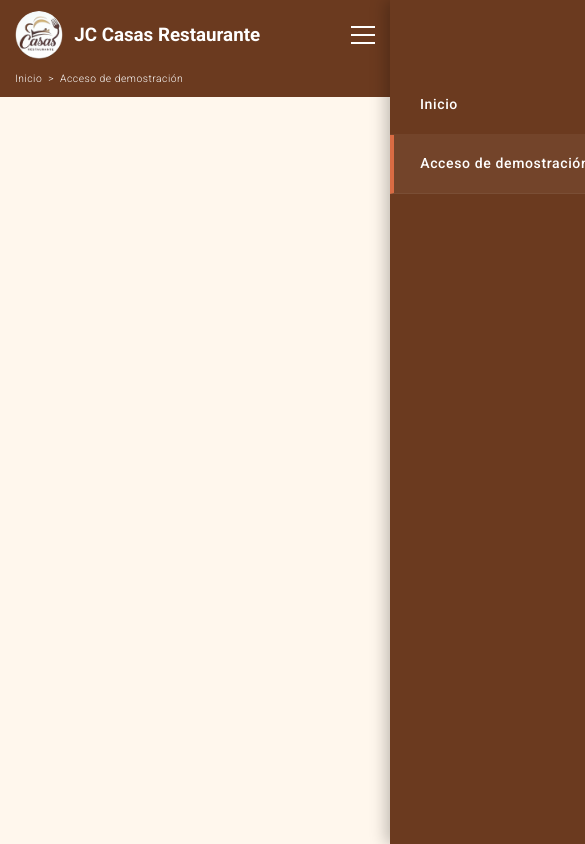
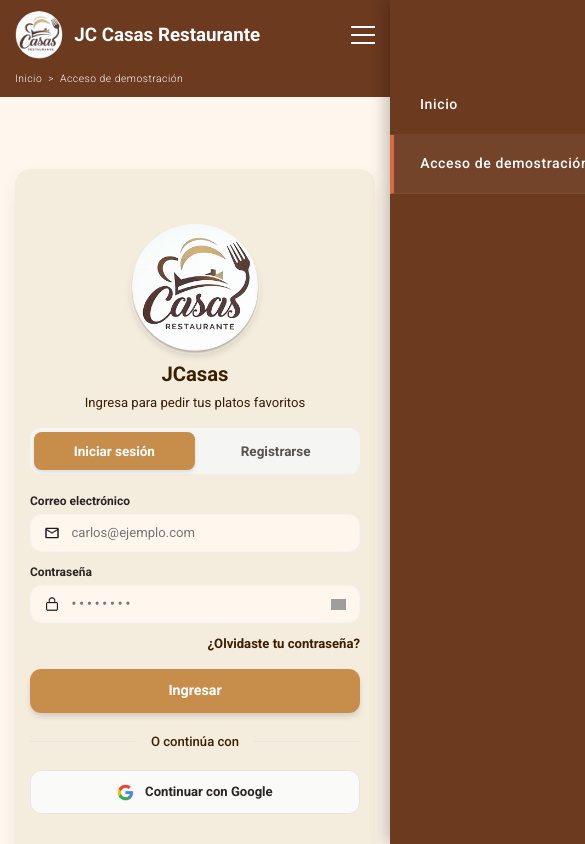
Before and after one commit to drecm0nd-png/frontend_JC_casas, a React (Vite) app: page /login in a window 390 px wide. Shown: the top 844 px of the page, 585 px wide, since content can reach past the window. Built offline with nearby package versions, Linux system fonts and the light colour scheme; grey boxes are pictures that could not be loaded.

Commit message:
añadiendo el recuperar contraseña

```diff
--- a/src/Pages/Login/Login.css
+++ b/src/Pages/Login/Login.css
@@ -1,30 +1,31 @@
 @import "../../Styles/Variables.css";
 
-/* ==========================================
-   Estructura Principal y Layout (Medidas idénticas a SignUp)
-   ========================================== */
+/* Contenedor Principal: se adapta al ancho de la pantalla */
 .login-container {
-  height: 1200px;
-  width: 2400px;
+  min-height: 100vh;
+  width: 100%;
   display: flex;
   align-items: center;
   justify-content: center;
   background-color: #fff7ed;
-   margin-left: 0;
+  margin-left: 0;
   margin-right: 0;
+  padding: 1rem;
   box-sizing: border-box;
 }
 
+/* Tarjeta: fluida en móvil y con ancho máximo de 1500px en escritorio */
 .login-card {
   display: flex;
-  width: 1500px; /* Mismo ancho exacto que Login */
-  height: 1680px; /* Misma altura exacta que Login */
-  max-height: 90vh;
+  width: 100%;
+  max-width: 1500px;
+  min-height: 700px;
   background-color: var(--Backgrounds, #F4ECDD);
   border-radius: 1rem;
   box-shadow: 0 10px 25px -5px rgba(0, 0, 0, 0.1);
   overflow: hidden;
 }
+
 /* Lado Izquierdo: Formulario */
 .login-form-section {
   flex: 1;
@@ -34,17 +35,18 @@
   align-items: center;
   padding: 2rem;
   background-color: #F4ECDD;
+  width: 100%;
 }
 
 .form-wrapper {
   width: 100%;
-  max-width: 480px; /* Ancho máximo de campos igual al de Registro */
+  max-width: 480px;
   display: flex;
   flex-direction: column;
   gap: 0.75rem;
 }
 
-/* Lado Derecho: Imagen de Fondo */
+/* Lado Derecho: Imagen de Fondo (Se oculta en móvil y se muestra desde 900px) */
 .login-image-section {
   flex: 1;
   display: none;
@@ -53,7 +55,7 @@
   width: auto;
 }
 
-@media (min-width: 768px) {
+@media (min-width: 900px) {
   .login-image-section {
     display: block;
   }
@@ -73,7 +75,7 @@
   flex-direction: column;
   align-items: center;
   text-align: center;
-  gap: 0.25rem;
+  gap: 0.5rem;
 }
 
 .brand-logo {
@@ -85,45 +87,36 @@
 }
 
 .brand-title {
-  font-size: 1.35rem;
+  font-size: 1.5rem;
   font-weight: 700;
   color: var(--Color-texto);
-  margin: 0;
 }
 
 .brand-subtitle {
-  font-size: 0.875rem;
+  font-size: 0.95rem;
   color: var(--Color-texto);
-  margin: 0;
 }
 
 /* ==========================================
-   Pestañas (Tabs)
+   Pestañas (Tabs: Iniciar Sesión / Registro)
    ========================================== */
 .tab-container {
   display: flex;
   background-color: #f5f5f4;
   padding: 0.25rem;
   border-radius: 0.75rem;
-  margin-top: 0.25rem;
-  margin-bottom: 0.5rem;
+  margin-top: 0.5rem;
   width: 100%;
-  box-sizing: border-box;
 }
 
 .tab-button {
   flex: 1;
-  padding: 0.6rem 1rem;
-  font-size: 0.9rem;
+  padding: 0.625rem;
+  font-size: 0.95rem;
   font-weight: 600;
   border: none;
   border-radius: 0.5rem;
   cursor: pointer;
-  display: flex;
-  align-items: center;
-  justify-content: center;
-  text-align: center;
-  white-space: nowrap;
   transition: all 0.2s ease-in-out;
 }
 
@@ -139,49 +132,47 @@
 }
 
 /* ==========================================
-   Campos del Formulario (Alineación uniforme)
+   Campos del Formulario (Inputs)
    ========================================== */
 .form-group {
   display: flex;
   flex-direction: column;
-  align-items: flex-start;
-  width: 100%;
-  gap: 0.25rem;
+  gap: 0.375rem;
 }
 
 .form-label {
-  font-size: 0.8rem;
+  font-size: 0.875rem;
   font-weight: 600;
   color: #292524;
-  text-align: left;
-  width: 100%;
-  margin: 0;
 }
 
 .input-box {
   display: flex;
   align-items: center;
   justify-content: space-between;
-  width: 100%;
-  box-sizing: border-box;
-  padding: 0.65rem 0.85rem;
+  padding: 0.75rem 1rem;
   background-color: #fff7ed;
   border: 1px solid #f3f4f6;
   border-radius: 0.75rem;
+  gap: 0.75rem;
 }
 
 .input-content-left {
   display: flex;
   align-items: center;
-  gap: 0.6rem;
+  gap: 0.75rem;
   width: 100%;
 }
 
 .field-icon {
-  width: 1.1rem;
-  height: 1.1rem;
+  width: 1.25rem;
+  height: 1.25rem;
   object-fit: contain;
-  flex-shrink: 0;
+}
+
+.input-text {
+  font-size: 0.95rem;
+  color: var(--Color-texto);
 }
 
 .input-field {
@@ -189,9 +180,14 @@
   background: transparent;
   border: none;
   outline: none;
-  font-size: 0.875rem;
+  font-size: 0.95rem;
   color: var(--Color-texto);
-  line-height: 1.2;
+  font-family: inherit;
+}
+
+.password-dots {
+  letter-spacing: 3px;
+  font-weight: bold;
 }
 
 .icon-button {
@@ -201,39 +197,40 @@
   cursor: pointer;
   display: flex;
   align-items: center;
-  justify-content: center;
 }
 
 /* ==========================================
-   Enlace Contraseña y Botones
+   Enlace y Botones de Acción
    ========================================== */
 .forgot-password-container {
   display: flex;
   justify-content: flex-end;
-  width: 100%;
 }
 
 .forgot-password-link {
-  font-size: 0.8rem;
+  font-size: 0.875rem;
   font-weight: 600;
   color: var(--Color-texto);
   text-decoration: none;
 }
 
+.forgot-password-link:hover {
+  text-decoration: underline;
+}
+
 .btn-submit {
   width: 100%;
-  padding: 0.75rem;
+  padding: 0.875rem;
   background-color: var(--Color-boton) !important;
   color: #ffffff !important;
   opacity: 1 !important;
-  font-size: 0.95rem;
+  font-size: 1rem;
   font-weight: 700;
   border: none;
   border-radius: 0.75rem;
   cursor: pointer;
   box-shadow: 0 4px 6px -1px rgba(0, 0, 0, 0.15);
   transition: background-color 0.2s ease;
-  margin-top: 0.25rem;
 }
 
 .btn-submit:hover {
@@ -241,54 +238,61 @@
 }
 
 /* ==========================================
-   Separador y Botón Google
+   Separador "O continúa con"
    ========================================== */
 .divider-container {
   display: flex;
   align-items: center;
-  justify-content: center;
-  width: 100%;
-  margin: 0.35rem 0;
-  gap: 0.75rem;
+  margin: 0.5rem 0;
 }
 
 .divider-line {
   flex: 1;
   height: 1px;
-  background-color: #d6d3d1;
+  background-color: #e7e5e4;
 }
 
 .divider-text {
-  font-size: 0.8rem;
-  color: #78716c;
+  padding: 0 1rem;
+  font-size: 0.875rem;
+  color: var(--Color-texto);
   font-weight: 500;
-  white-space: nowrap;
 }
 
+/* ==========================================
+   Botón OAuth (Google)
+   ========================================== */
 .btn-google {
+  width: 100%;
   display: flex;
   align-items: center;
   justify-content: center;
-  width: 100%;
-  padding: 0.65rem;
-  background-color: #ffffff;
+  gap: 0.75rem;
+  padding: 0.75rem;
+  background-color: #fafaf9;
   border: 1px solid #e7e5e4;
   border-radius: 0.75rem;
-  color: #292524;
   font-size: 0.875rem;
   font-weight: 600;
+  color: #292524;
   cursor: pointer;
-  gap: 0.6rem;
-  box-shadow: 0 1px 2px rgba(0, 0, 0, 0.05);
-  transition: background-color 0.2s ease, border-color 0.2s ease;
+  transition: background-color 0.2s;
 }
 
 .btn-google:hover {
-  background-color: #fafaf9;
-  border-color: #d6d3d1;
+  background-color: #f5f5f4;
 }
 
-.btn-google .field-icon {
-  width: 1.2rem;
-  height: 1.2rem;
+/* ==========================================
+   Ajustes específicos para teléfonos
+   ========================================== */
+@media (max-width: 480px) {
+  .login-form-section {
+    padding: 1.25rem 1rem;
+  }
+
+  .brand-logo {
+    width: 130px;
+    height: 130px;
+  }
 }
--- a/src/Pages/Login/Login.jsx
+++ b/src/Pages/Login/Login.jsx
@@ -2,6 +2,7 @@ import { useState } from 'react';
 import { Navigate, useLocation, useNavigate } from 'react-router-dom';
 import { useAuth } from '../../Hooks/UseAuth.js';
 import Button from '../../Components/Button/Button.jsx';
+import RecuperarContrasena from './RecuperarContrasena.jsx';
 import './Login.css';
 
 function Login() {
@@ -10,11 +11,12 @@ function Login() {
   const { isAuthenticated, login } = useAuth();
   const destination = location.state?.from?.pathname ?? "/dashboard";
 
-  // Estados del formulario y visibilidad
   const [email, setEmail] = useState("");
   const [mostrarContrasena, setMostrarContrasena] = useState(false);
 
-  // Redirección si ya está autenticado
+  // Estado para la modal
+  const [isModalOpen, setIsModalOpen] = useState(false);
+
   if (isAuthenticated) {
     return <Navigate to={destination} replace />;
   }
@@ -25,7 +27,6 @@ function Login() {
 
   const handleSubmit = (event) => {
     event.preventDefault();
-    // Utiliza el email o un usuario por defecto para iniciar sesión en useAuth
     const userName = email.split('@')[0];
     login({ name: userName.trim() || "Usuario de demostración" });
     navigate(destination, { replace: true });
@@ -47,12 +48,8 @@ function Login() {
               <p className="brand-subtitle">Ingresa para pedir tus platos favoritos</p>
             </header>
 
-            {/* Pestañas de Navegación */}
             <div className="tab-container">
-              <button
-                className="tab-button active"
-                type="button"
-              >
+              <button className="tab-button active" type="button">
                 Iniciar sesión
               </button>
               <button
@@ -64,7 +61,6 @@ function Login() {
               </button>
             </div>
 
-            {/* Formulario Interactivo con lógica de login */}
             <form className="form-wrapper" onSubmit={handleSubmit}>
               <div className="form-group">
                 <label className="form-label" htmlFor="email-input">Correo electrónico</label>
@@ -115,10 +111,16 @@ function Login() {
                 </div>
               </div>
 
+              {/* Enlace que activa la modal */}
               <div className="forgot-password-container">
-                <a href="#forgot" className="forgot-password-link">
+                <button
+                  type="button"
+                  className="forgot-password-link"
+                  onClick={() => setIsModalOpen(true)}
+                  style={{ background: 'none', border: 'none', padding: 0, cursor: 'pointer' }}
+                >
                   ¿Olvidaste tu contraseña?
-                </a>
+                </button>
               </div>
 
               <Button type="submit" className="btn-submit">
@@ -152,6 +154,12 @@ function Login() {
           />
         </div>
       </div>
+
+      {/* Renderizado de la modal */}
+     <RecuperarContrasena
+        isOpen={isModalOpen}
+        onClose={() => setIsModalOpen(false)}
+      />
     </div>
   );
 }
--- /dev/null
+++ b/src/Pages/Login/RecuperarContrasena.css
@@ -0,0 +1,103 @@
+.modal-overlay {
+  position: fixed;
+  top: 0;
+  left: 0;
+  width: 100vw;
+  height: 100vh;
+  background-color: rgba(0, 0, 0, 0.4);
+  backdrop-filter: blur(2px);
+  display: flex;
+  justify-content: center;
+  align-items: center;
+  z-index: 1000;
+}
+
+.modal-content {
+  background-color: #ffffff;
+  border-radius: 16px;
+  padding: 32px 28px;
+  width: 100%;
+  max-width: 420px;
+  box-shadow: 0px 10px 25px rgba(0, 0, 0, 0.15);
+  text-align: center;
+  animation: fadeIn 0.25s ease-out;
+}
+
+@keyframes fadeIn {
+  from {
+    opacity: 0;
+    transform: scale(0.95);
+  }
+  to {
+    opacity: 1;
+    transform: scale(1);
+  }
+}
+
+.modal-logo {
+  width: 80px;
+  height: auto;
+  margin-bottom: 12px;
+}
+
+.modal-title {
+  font-size: 1.25rem;
+  font-weight: 700;
+  color: #333333;
+  margin-bottom: 6px;
+}
+
+.modal-subtitle {
+  font-size: 0.85rem;
+  color: #666666;
+  margin-bottom: 20px;
+}
+
+.modal-form {
+  display: flex;
+  flex-direction: column;
+  gap: 16px;
+  text-align: left;
+}
+.modal-input {
+  width: 100%;
+  padding: 12px 16px;
+  background-color: #ffffff; /* Fondo beige claro coherente con el formulario de Login */
+  border-color:#171616;     /* Borde visible en tono terracota/beige */
+  border-radius: 8px;
+  color: #070707;               /* Texto oscuro para que se vea lo que escribes */
+  font-size: 0.95rem;
+
+    box-shadow: 0 0 0 3px rgba(22, 22, 21,0.30);
+  box-sizing: border-box;
+}
+
+/* Estado al hacer foco en el campo */
+
+
+.modal-actions {
+  display: flex;
+  flex-direction: column;
+  gap: 10px;
+  margin-top: 8px;
+}
+
+.btn-cancel {
+  background: transparent;
+  border: 1px solid #d1d5db;
+  border-radius: 8px;
+  padding: 10px;
+  font-weight: 600;
+  color: #555555;
+  cursor: pointer;
+  transition: background-color 0.2s;
+}
+
+.btn-cancel:hover {
+  background-color: #f3f4f6;
+}
+
+.modal-header-icon{
+    padding-left: 162px;
+    padding-bottom: 15px;
+}
--- /dev/null
+++ b/src/Pages/Login/RecuperarContrasena.jsx
@@ -0,0 +1,60 @@
+import { useState } from 'react';
+import Button from '../../Components/Button/Button.jsx';
+import './RecuperarContrasena.css';
+
+function RecuperarContrasena({ isOpen, onClose }) {
+  const [emailRecovery, setEmailRecovery] = useState('');
+
+  if (!isOpen) return null;
+
+  const handleSubmit = (e) => {
+    e.preventDefault();
+    console.log("Solicitud enviada para:", emailRecovery);
+    onClose();
+  };
+
+  return (
+    <div className="modal-overlay" onClick={onClose}>
+      <div className="modal-content" onClick={(e) => e.stopPropagation()}>
+        <header className="modal-header">
+         <img
+      src="/src/assets/icons/icons8-llave-50.png"
+      alt="Recuperar acceso"
+      className="modal-header-icon"
+    />
+          <h2 className="modal-title">Recuperar contraseña</h2>
+          <p className="modal-subtitle">
+            Introduzca su correo electrónico para recuperar su contraseña
+          </p>
+        </header>
+
+        <form onSubmit={handleSubmit} className="modal-form">
+          <div className="form-group">
+            <label className="form-label" htmlFor="recovery-email">
+              Correo electrónico
+            </label>
+            <input
+              id="recovery-email"
+              type="email"
+              className="input-field modal-input"
+              value={emailRecovery}
+              onChange={(e) => setEmailRecovery(e.target.value)}
+              required
+            />
+          </div>
+
+          <div className="modal-actions">
+            <Button type="submit" className="btn-submit">
+              Recuperar contraseña
+            </Button>
+            <button type="button" className="btn-cancel" onClick={onClose}>
+              Cancelar
+            </button>
+          </div>
+        </form>
+      </div>
+    </div>
+  );
+}
+
+export default RecuperarContrasena;
--- a/src/Pages/SignUp/SignUp.css
+++ b/src/Pages/SignUp/SignUp.css
@@ -4,27 +4,29 @@
    Estructura Principal y Layout
    ========================================== */
 .signup-container {
-    height: 1200px;
-  width: 2400px;
+   min-height: 100vh;
+  width: 100%;
   display: flex;
   align-items: center;
   justify-content: center;
   background-color: #fff7ed;
-   margin-left: 0;
+  margin-left: 0;
   margin-right: 0;
+  padding: 1rem;
   box-sizing: border-box;
 }
 
 .signup-card {
   display: flex;
-  width: 1500px; /* Mismo ancho exacto que Login */
-  height: 1680px; /* Misma altura exacta que Login */
-  max-height: 90vh;
+  width: 100%;
+  max-width: 1500px;
+  min-height: 700px;
   background-color: var(--Backgrounds, #F4ECDD);
   border-radius: 1rem;
   box-shadow: 0 10px 25px -5px rgba(0, 0, 0, 0.1);
   overflow: hidden;
 }
+
 /* Lado Izquierdo: Formulario */
 .signup-form-section {
   flex: 1;
@@ -33,7 +35,9 @@
   justify-content: center;
   align-items: center;
   padding: 2rem;
-  background-color: #F4ECDD; /* Mismo fondo cremoso que Login */
+  background-color: #F4ECDD;
+  width: 100%;
+  box-sizing: border-box;
 }
 
 .form-wrapper {
@@ -41,20 +45,19 @@
   max-width: 480px;
   display: flex;
   flex-direction: column;
-  gap: 0.75rem; /* Gap más ajustado para acomodar los campos extra */
+  gap: 0.75rem;
 }
 
-/* Lado Derecho: Imagen de Fondo */
+/* Lado Derecho: Imagen de Fondo (Se muestra a partir de 900px) */
 .signup-image-section {
   flex: 1;
   display: none;
   position: relative;
   height: auto;
   width: auto;
-  size: cover;
 }
 
-@media (min-width: 768px) {
+@media (min-width: 900px) {
   .signup-image-section {
     display: block;
   }
@@ -138,12 +141,12 @@
 }
 
 /* ==========================================
-   Campos del Formulario (Alineación a la izquierda)
+   Campos del Formulario
    ========================================== */
 .form-group {
   display: flex;
   flex-direction: column;
-  align-items: flex-start; /* Alinea los labels a la izquierda */
+  align-items: flex-start;
   width: 100%;
   gap: 0.25rem;
 }
@@ -251,3 +254,17 @@
   cursor: pointer;
   text-decoration: underline;
 }
+
+/* ==========================================
+   Ajustes específicos para teléfonos
+   ========================================== */
+@media (max-width: 480px) {
+  .signup-form-section {
+    padding: 1.25rem 1rem;
+  }
+
+  .brand-logo {
+    width: 130px;
+    height: 130px;
+  }
+}
```
Also changed, not shown: src/App.jsx (line endings or trailing spaces), src/assets/icons/icons8-llave-50.png (added).
